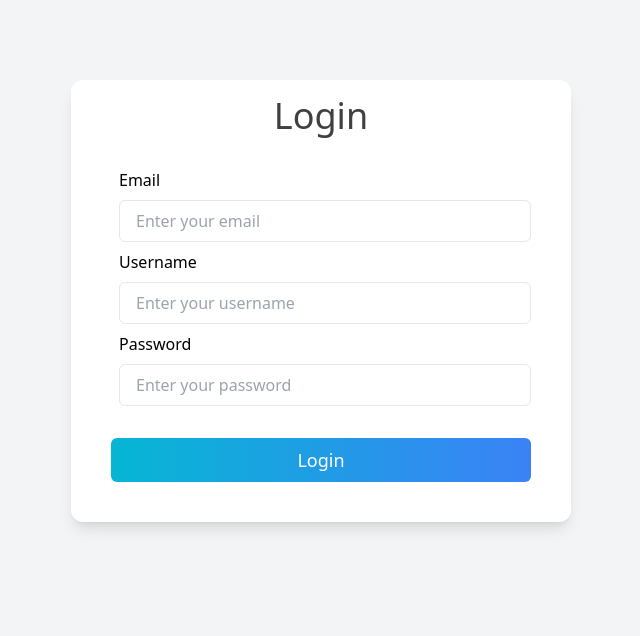
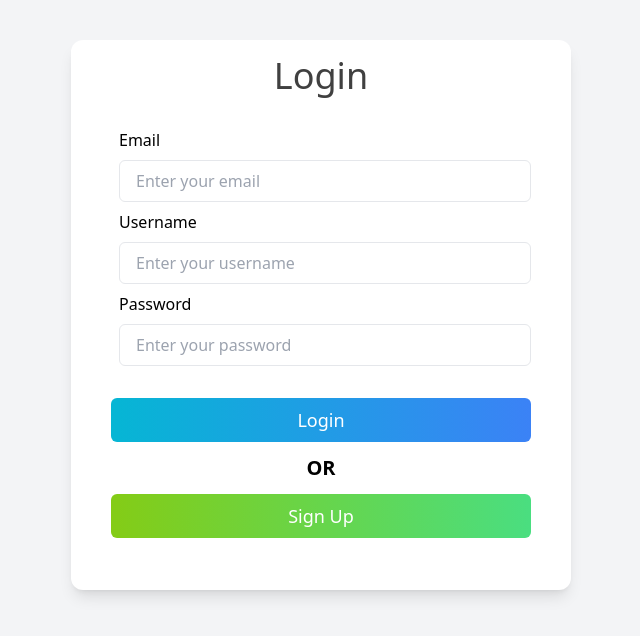
Before and after one commit to KashmiraNimnada/Task-Manager-App-Frontend, a React (Vite) app: page /auth/login in a window 1280 px wide. Shown: the top 636 px of the page, without its empty margins (319-959 px from the left). Built offline with nearby package versions, Linux system fonts and the light colour scheme; a web font is replaced by a local one.

Commit message:
Navigated to Signup page from login page and some errors set in the signup page

```diff
--- a/src/pages/auth/Login.tsx
+++ b/src/pages/auth/Login.tsx
@@ -19,7 +19,7 @@ function Login() {
 
         event.preventDefault();
 
-        if(email === "" || password === ""){
+        if(email === "" || password === "" || username === ""){
             setError("Username and password are required");
         }
 
@@ -41,8 +41,15 @@ function Login() {
         }
     }
 
+
+    const nav = useNavigate();
+
+    function goToSignup() {
+        nav("/auth/signup")
+    }
+
     return (
-        <div className="h-screen w-full items-center pt-20 justify-center bg-gray-100">
+        <div className="h-screen w-full items-center pt-10 justify-center bg-gray-100">
             <div className="max-w-[500px] mx-auto px-10 pb-10 pt-2 bg-white rounded-xl shadow-lg">
                 <div>
                     <h1 className="text-center text-4xl pt-2 pb-8 font-normal text-neutral-700">Login</h1>
@@ -76,9 +83,17 @@ function Login() {
                         </div>
                     }
 
-                    <div>
+                    <div className="mb-3">
                         <button type="submit" className="bg-gradient-to-r from-cyan-500 to-blue-500 w-full p-2 rounded-md text-white text-lg hover:scale-x-105 duration-300">
                             Login
+                        </button>
+                    </div>
+                    <div className="items-center text-center">
+                        <p className="text-center font-bold text-xl">OR</p>
+                    </div>
+                    <div className="mb-3 mt-3">
+                        <button onClick={goToSignup} className="bg-gradient-to-r from-lime-500 to-green-400 w-full p-2 rounded-md text-white text-lg hover:scale-x-105 duration-300">
+                            Sign Up
                         </button>
                     </div>
                 </form>
--- a/src/pages/auth/Signup.tsx
+++ b/src/pages/auth/Signup.tsx
@@ -1,6 +1,6 @@
 import axios from "axios";
 import { useState } from "react";
-import { Navigate, useNavigate } from "react-router-dom";
+import { useNavigate } from "react-router-dom";
 
 function Signup() {
 
@@ -13,9 +13,17 @@ function Signup() {
     const nav = useNavigate();
 
     async function submit(event: any) {
+        event.preventDefault();
+        if(email === "") {
+            setError("Enter your email");
 
-        event.preventDefault();
-
+        }else if(username === ""){
+            setError("Enter your username");
+        }else if(createdpw === ""){
+            setError("Enter your password");
+        }else if(checkpw === ""){
+            setError("Confirm your password");
+        }else {
             if(createdpw==checkpw) {
                 const data = {
                     "email" : email,
@@ -27,6 +35,7 @@ function Signup() {
                 nav("/auth/login")
             }else {
                 setError("Passwords are not matching");
+            }
         }
 
     }
@@ -42,24 +51,28 @@ function Signup() {
                         <label className="mb-2">Email</label>
                         <input type="text" onChange={function(event) {
                             setEmail(event.target.value);
+                            setError("");
                         }} placeholder="Enter your email" className="border w-full mb-2 py-2 px-4 rounded-md"/>
                     </div>
                     <div className="flex flex-col pl-2">
                         <label className="mb-2">Username</label>
                         <input type="text" onChange={function(event) {
                             setUsername(event.target.value);
+                            setError("");
                         }} placeholder="Enter your username" className="border w-full mb-2 py-2 px-4 rounded-md"/>
                     </div>
                     <div className="flex flex-col pl-2">
                         <label className="mb-2">Create password</label>
                         <input type="password" onChange={function(event){
                             setCreatepw(event.target.value);
+                            setError("");
                         }} placeholder="Create password" className="border w-full mb-8 py-2 px-4 rounded-md"/>
                     </div>
                     <div className="flex flex-col pl-2">
                         <label className="mb-2">Enter password again</label>
                         <input type="password" onChange={function(event){
                             setChechpw(event.target.value);
+                            setError("");
                         }} placeholder="Enter password again" className="border w-full mb-8 py-2 px-4 rounded-md"/>
                     </div>
                     {error &&
```
Lines whose indentation alone changed are shown as unchanged.
